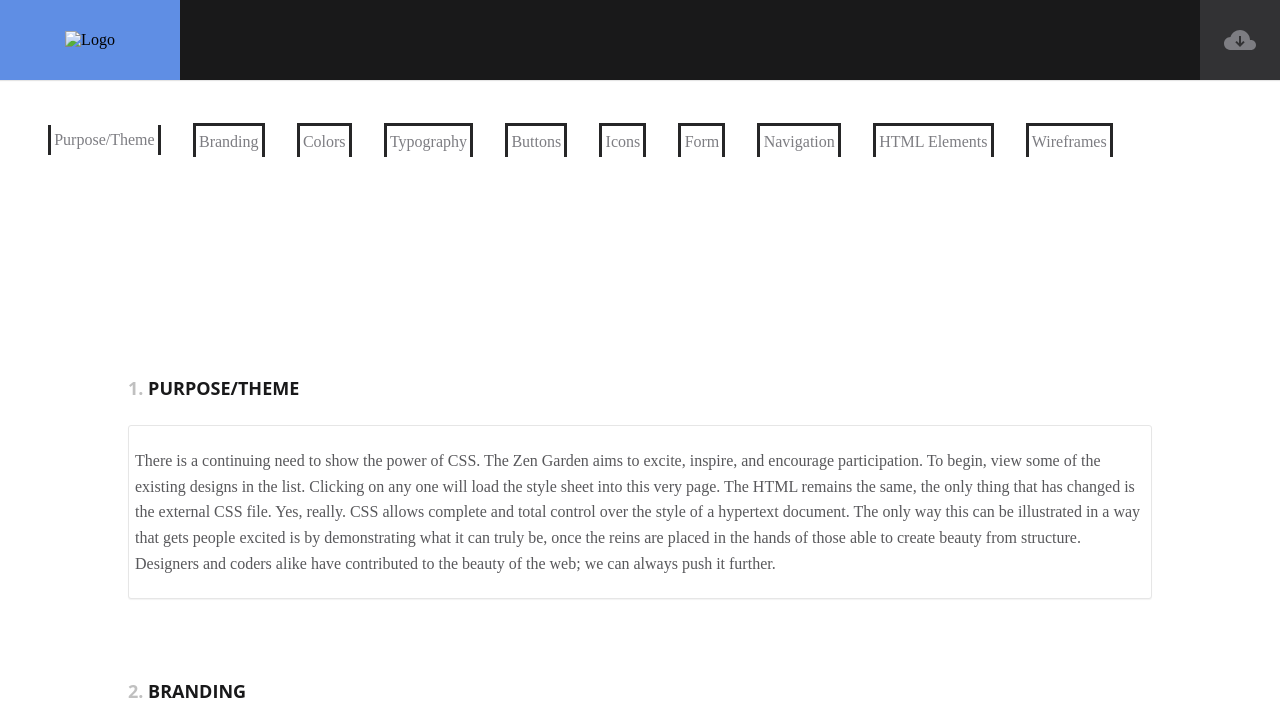
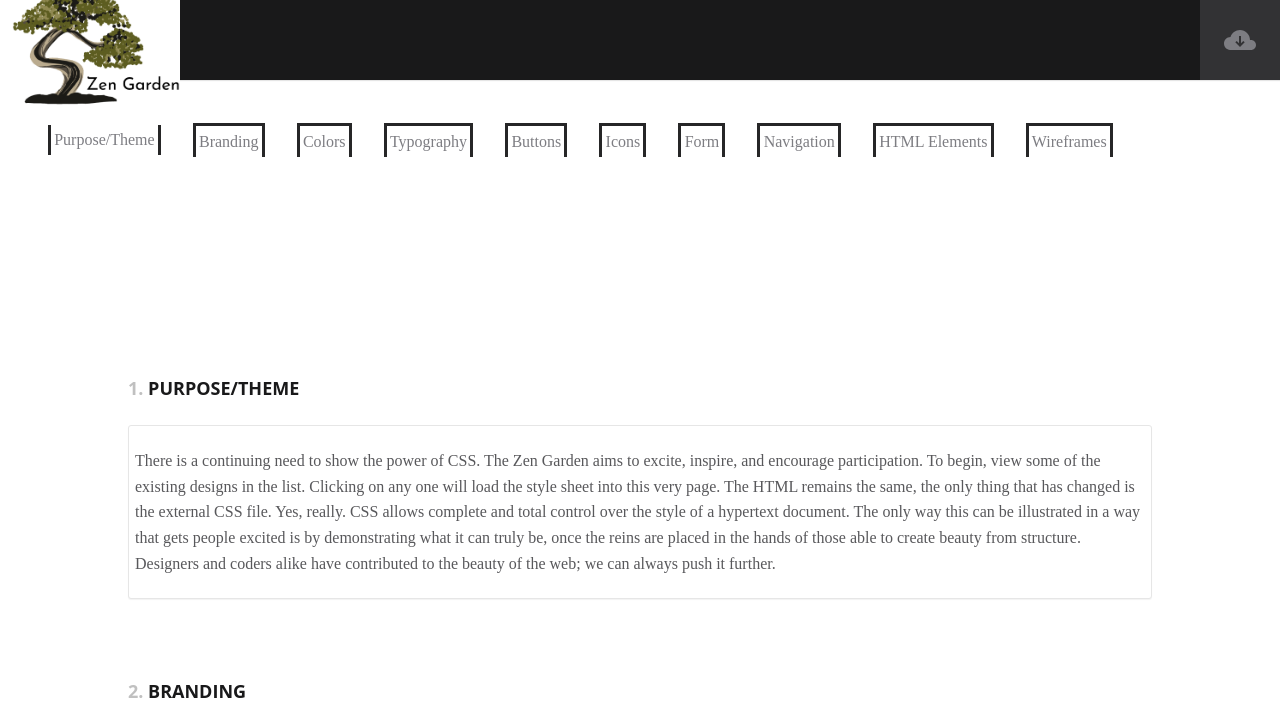
Before and after one commit to LeanneMK/zengarden, a plain HTML site: page index.html in a window 1280 px wide. Shown: the top 725 px of the page. Drawn offline with Linux system fonts and the light colour scheme.

Commit message:
transparent logo

```diff
--- a/index.html
+++ b/index.html
@@ -18,7 +18,7 @@
   </head>
   <body>
     <header>
-      <div class="cd-logo"><img src="assets/zenGardenlogo" alt="Logo" /></div>
+      <div class="cd-logo"><img src="assets/zenGardenlogo.jpg" alt="Logo" /></div>
 
       <nav>
         <ul class="cd-main-nav">
--- a/scss/style-guide.scss
+++ b/scss/style-guide.scss
@@ -1,6 +1,7 @@
 @import 'partials/reset';
 @import 'partials/prefix-mixins';
 @import 'partials/layout'; // responsive grid and media queries
+
 
 // color palette - these colors will be the color swatches of the Colors section
 
```
Also changed, not shown: css/style-guide.css.
